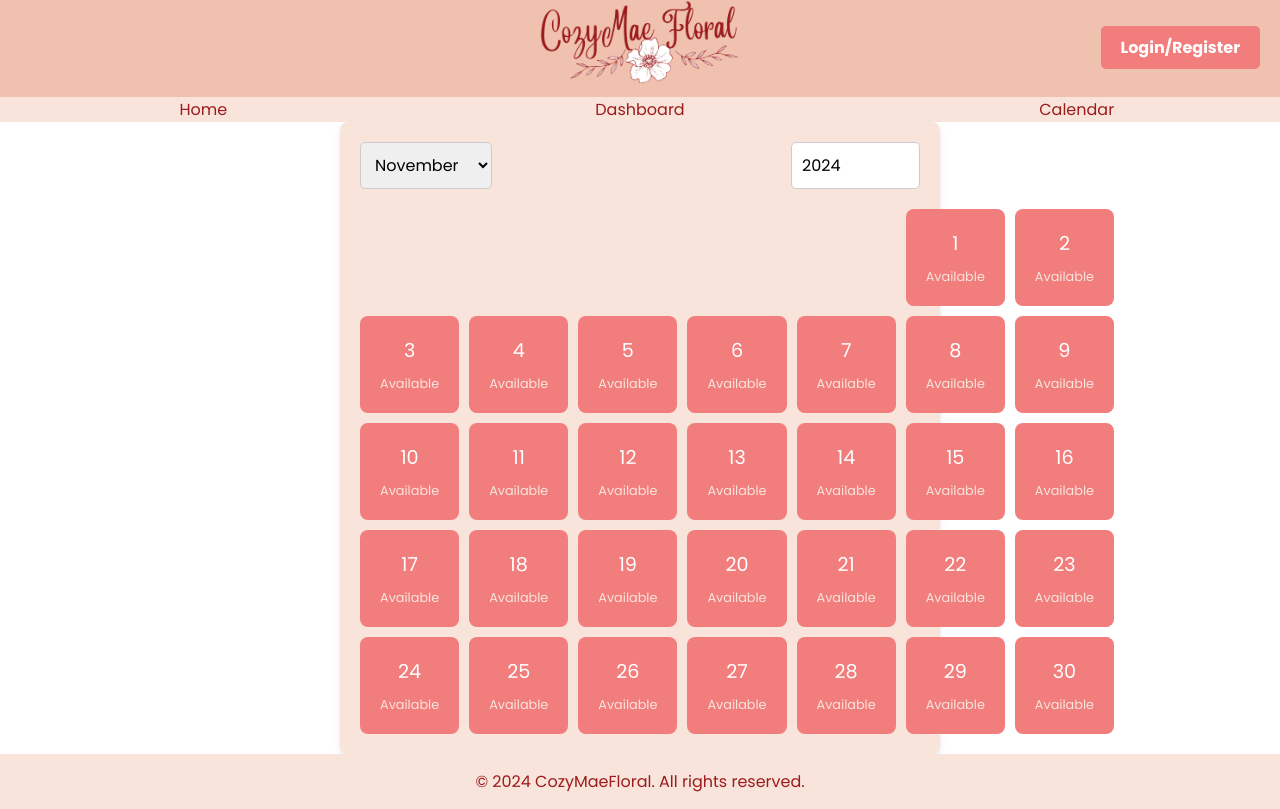
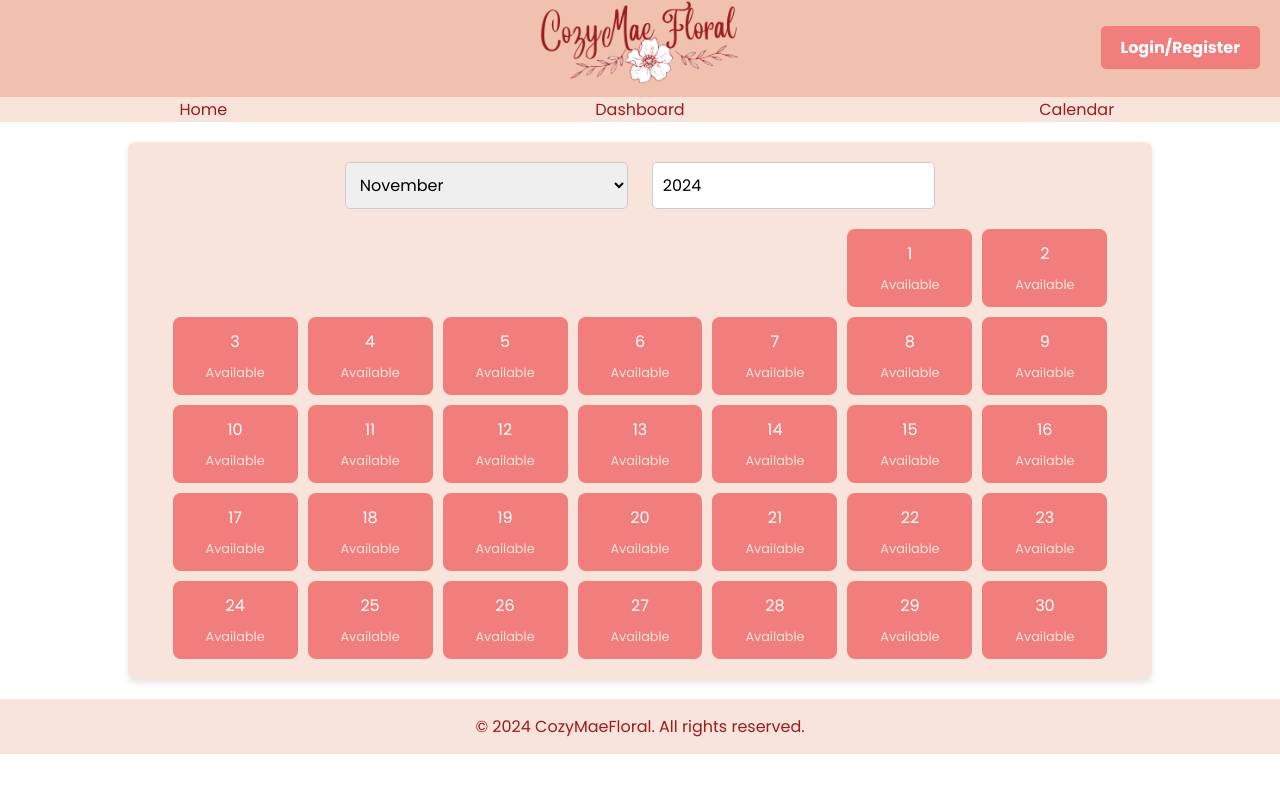
Before and after one commit to braydonlowe/startup, a React (Vite) app: page /calendar in a window 1280 px wide. Built offline with nearby package versions, Linux system fonts and the light colour scheme.

Commit message:
calendar added

```diff
--- a/src/Pages/Calendar/calendar.css
+++ b/src/Pages/Calendar/calendar.css
@@ -1,16 +1,22 @@
 .calendar-container {
-    max-width: 600px;
-    margin: auto;
+    display: flex;
+    justify-content: center;
+    flex-direction: column;
+    align-items: center;
+    width: 80%;
+    margin: 20px;
     padding: 20px;
     background-color: #f9e4dc; /* Matching color scheme */
     border-radius: 8px;
     box-shadow: 0 4px 6px rgba(0, 0, 0, 0.1);
+    overflow: hidden;
 }
 
 .controls {
     display: flex;
     justify-content: space-between;
     margin-bottom: 20px;
+    width: 60%;
 }
 
 .controls select,
@@ -19,22 +25,25 @@
     font-size: 1rem;
     border: 1px solid #ccc;
     border-radius: 5px;
+    width: 48%;
 }
 
 .calendar-grid {
     display: grid;
     grid-template-columns: repeat(7, 1fr);
     gap: 10px;
+    box-sizing: border-box;
+    width: 95%;
 }
 
 .day {
     background-color: #f27d7d;
     color: white;
-    padding: 20px;
+    padding: 10%;
     border-radius: 8px;
     text-align: center;
     position: relative;
-    font-size: 1.2rem;
+    font-size: 1rem;
 }
 
 .day .availability {
--- a/src/Pages/Components/Header/Header.jsx
+++ b/src/Pages/Components/Header/Header.jsx
@@ -19,15 +19,16 @@ export const Header = () => {
             case "Admin":
                 return (
                     <ul>
-                        <li><a href="Pages/home.html">Home</a></li>
-                        <li><a href="Pages/dashboard.html"></a>Dashboard</li>
+                        <li><NavLink to="/">Home</NavLink></li>
+                        <li><NavLink to="/dashboard">Dashboard</NavLink></li>
+                        <li><NavLink to="/calendar">Calendar</NavLink></li>
                     </ul>
                 )
             default:
                 return (
                     <ul>
                         <li><a href="Pages/home.html">Home</a></li>
-                        <li><a href="Pages/calendar.html">Calendar</a></li>
+                        <li><NavLink to="/calendar">Calendar</NavLink></li>
                     </ul>
                 )
         }
```
